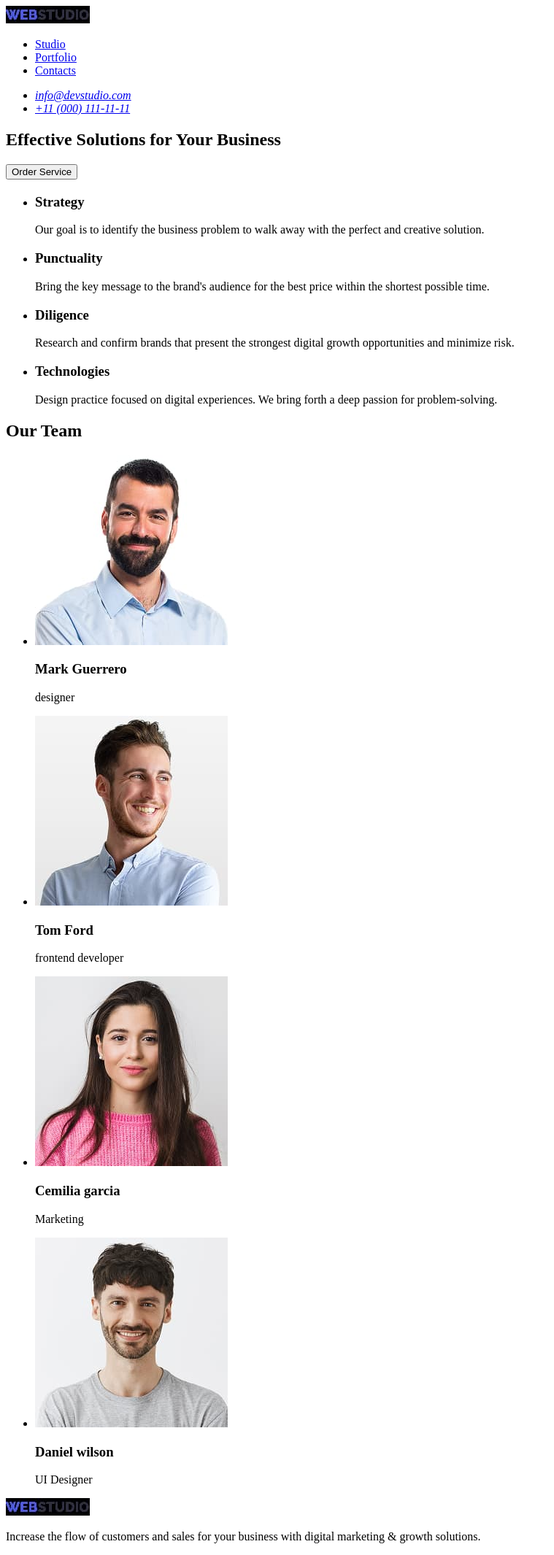
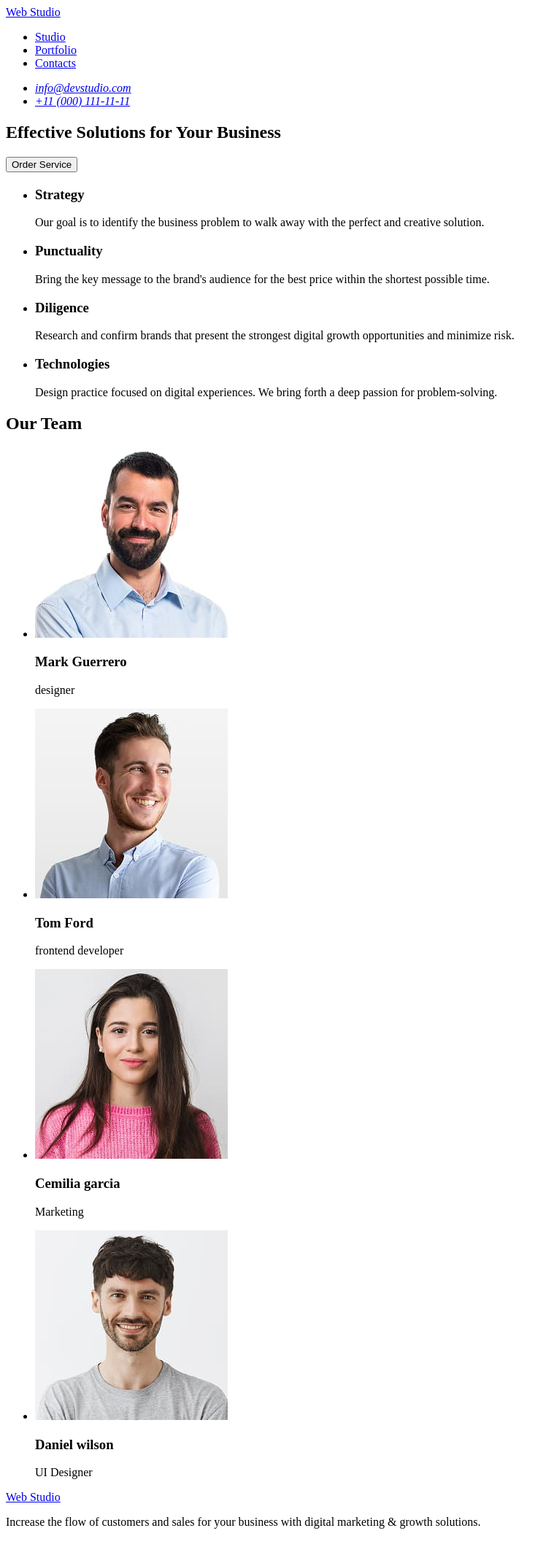
Before and after one commit to cukulata/goit-markup-hw-01, a plain HTML site: page index.html in a window 1280 px wide. Shown: the whole page at 73% size, without its empty margins (0-759 px from the left). Drawn offline with Linux system fonts and the light colour scheme.

Commit message:
first commit

```diff
--- a/index.html
+++ b/index.html
@@ -8,7 +8,7 @@
 <body>
     <header>
         <nav>
-            <a href="./index.html"><img src="./images/Logo.jpg" alt="WebStudio"></a>
+            <a href="./index.html">Web Studio</a>
             <ul>
                 <li><a href="#studio">Studio</a></li>
                 <li><a href="#Portfolio">Portfolio</a></li>
@@ -67,7 +67,7 @@
     </section>
     </main>
         <footer>
-            <a href="./index.html"><img src="./images/Logo.jpg"></a>
+            <a href="./index.html">Web Studio</a>
             <p>Increase the flow of customers and sales for your business with digital marketing & growth solutions.</p>
         </footer>
 </body>
```
